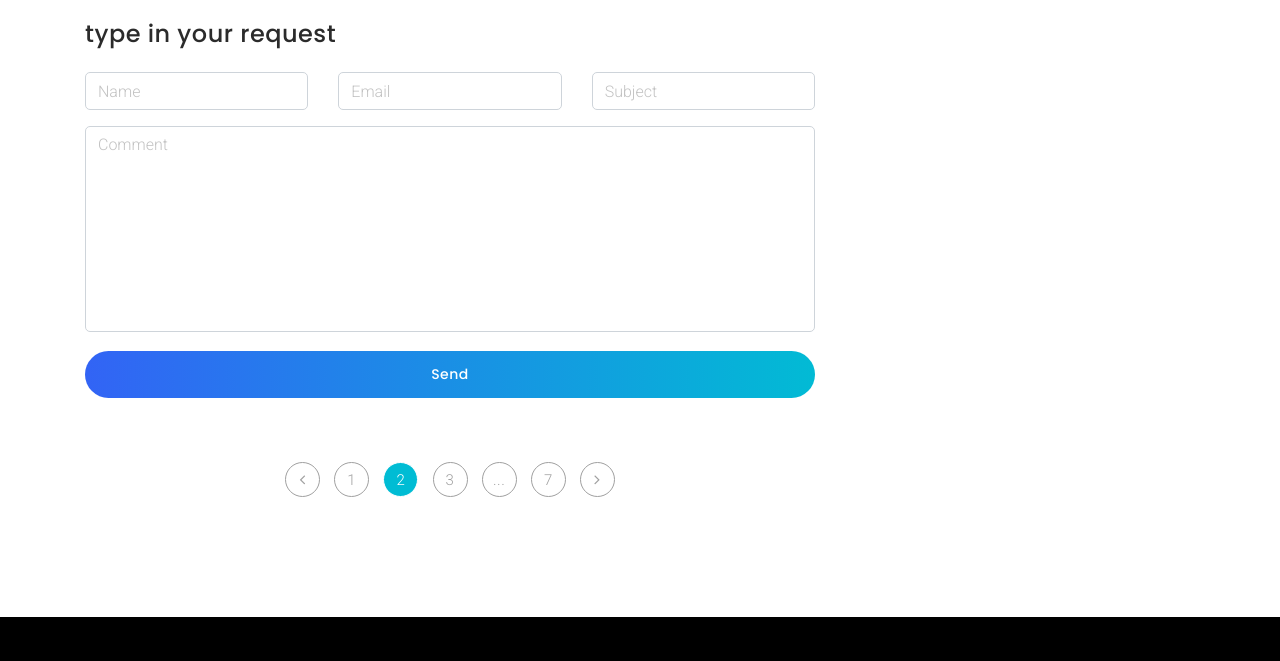
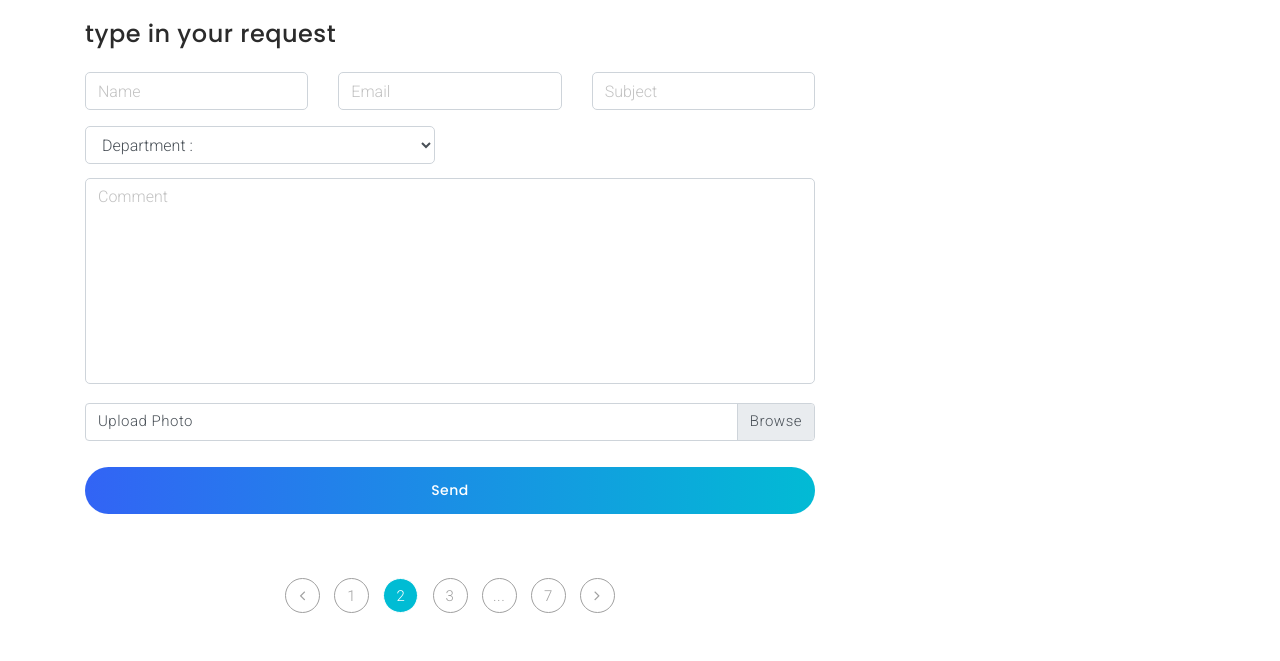
Before and after one commit to MohamedGomati7/ITWT500, a plain HTML site: page blog-left.html in a window 1280 px wide. Shown: the part 1980-2641 px from the top of the page. Drawn offline with Linux system fonts and the light colour scheme.

Commit message:
Edit blog page

```diff
--- a/blog-left.html
+++ b/blog-left.html
@@ -251,10 +251,27 @@
                                             <input type="text" class="form-control" placeholder="Subject" required="">
                                         </div>
                                     </div>
+                                    <div  class="col-md-6">
+                                    <select class="form-control">
+                                        <option selected>Department : </option>
+                                        <option value="1"> Marketing </option>
+                                        <option value="2"> Production </option>
+                                        <option value="3"> Web & Applications </option>
+                                      </select>
+                                    </div>
+                                    <br><br>
                                     <div class="col-md-12">
                                         <textarea placeholder="Comment" class="form-control w-100" rows="8"></textarea>
+
+                                        <div class="custom-file">
+                                            <input type="file" class="custom-file-input" id="customFileLang" lang="es">
+                                            <label class="custom-file-label" for="customFileLang">Upload Photo</label>
+                                          </div>
+                                          <br><br>
                                         <button type="submit" class="btn btn-large btn-gradient btn-rounded w-100">send</button>
                                     </div>
+
+
                                 </div>
                             </form>
                         </div>
```
